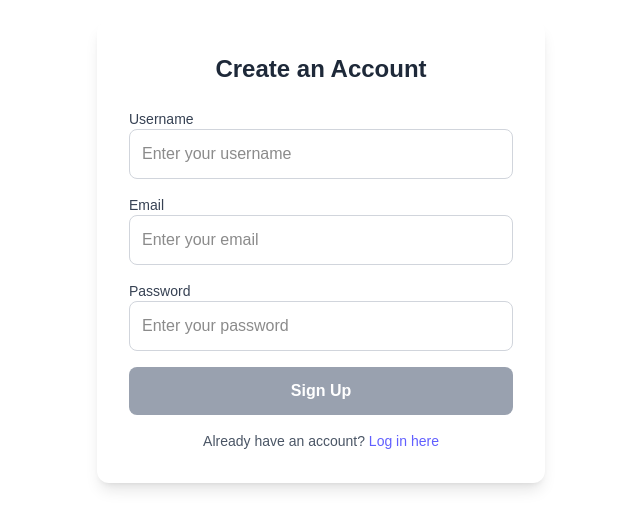
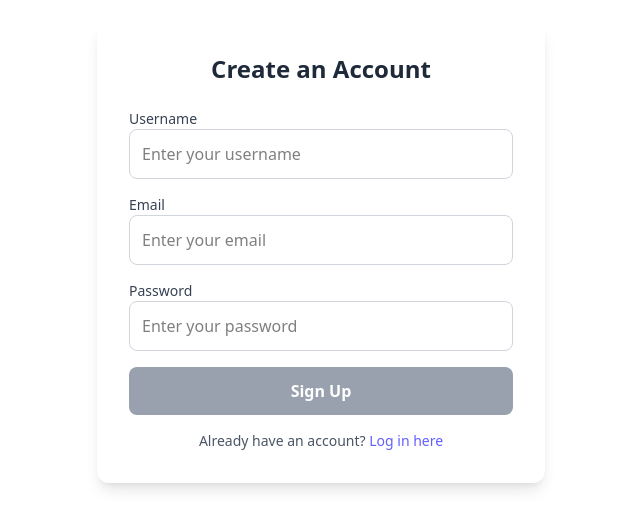
Before and after one commit to Nihalmp45/featureos, a Next.js app: page / in a window 1280 px wide. Shown: the part 148-676 px from the top of the page, without its empty margins (319-959 px from the left). Built offline with nearby package versions, Linux system fonts and the light colour scheme.

Commit message:
color issue fix

```diff
--- a/src/app/globals.css
+++ b/src/app/globals.css
@@ -1,21 +1 @@
 @import "tailwindcss";
-
-:root {
-  --background: #ffffff;
-  --foreground: #171717;
-  --font-sans: Arial, Helvetica, sans-serif;
-  --font-mono: 'Courier New', Courier, monospace;
-}
-
-@media (prefers-color-scheme: dark) {
-  :root {
-    --background: #0a0a0a;
-    --foreground: #ededed;
-  }
-}
-
-body {
-  background: var(--background);
-  color: var(--foreground);
-  font-family: var(--font-sans);
-}
--- a/tailwind.config.js
+++ b/tailwind.config.js
@@ -5,14 +5,8 @@
       "./components/**/*.{js,ts,jsx,tsx}",
       "./app/**/*.{js,ts,jsx,tsx}", // Add this for Next.js 13+ with /app router
     ],
-    darkMode: 'media', // 'media' enables automatic dark mode based on system preference
     theme: {
-      extend: {
-        colors: {
-          background: 'var(--background)',
-          foreground: 'var(--foreground)',
-        },
-      },
+      extend: {},
     },
     plugins: [],
   };
```
